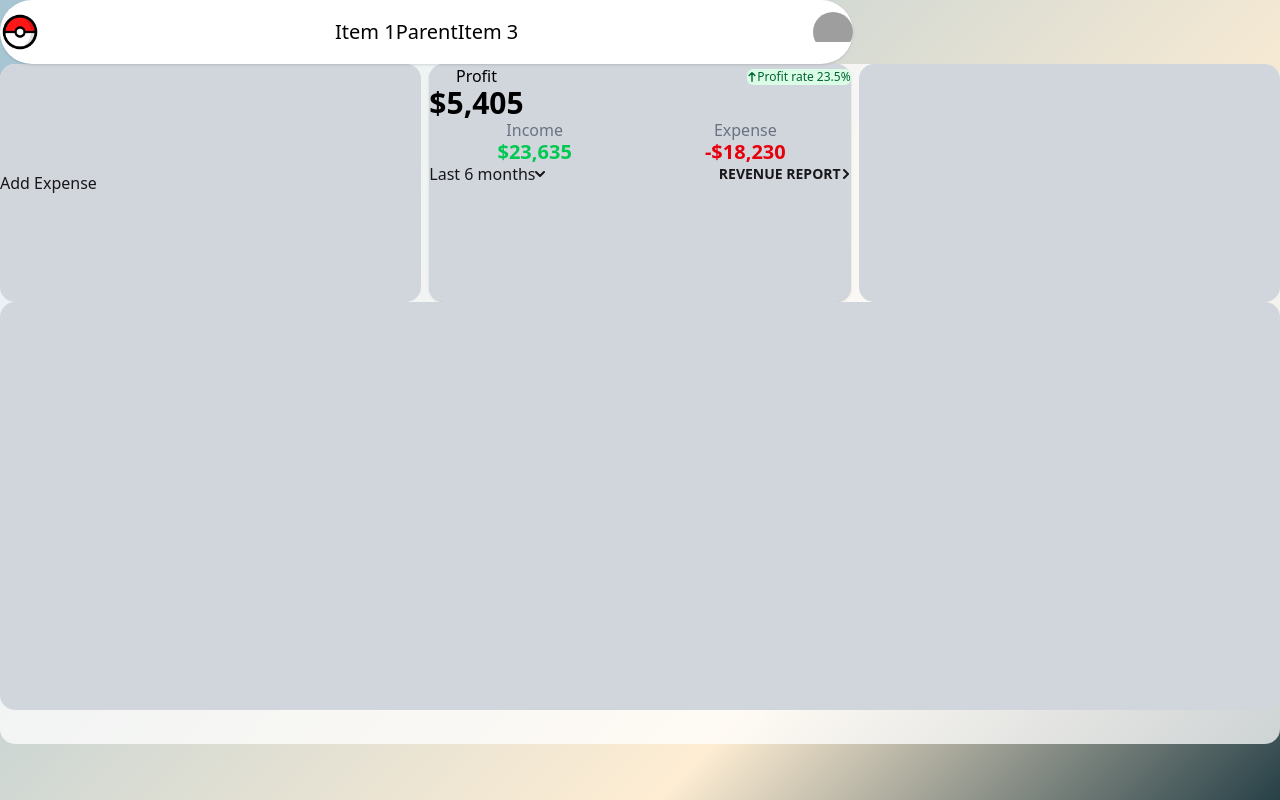
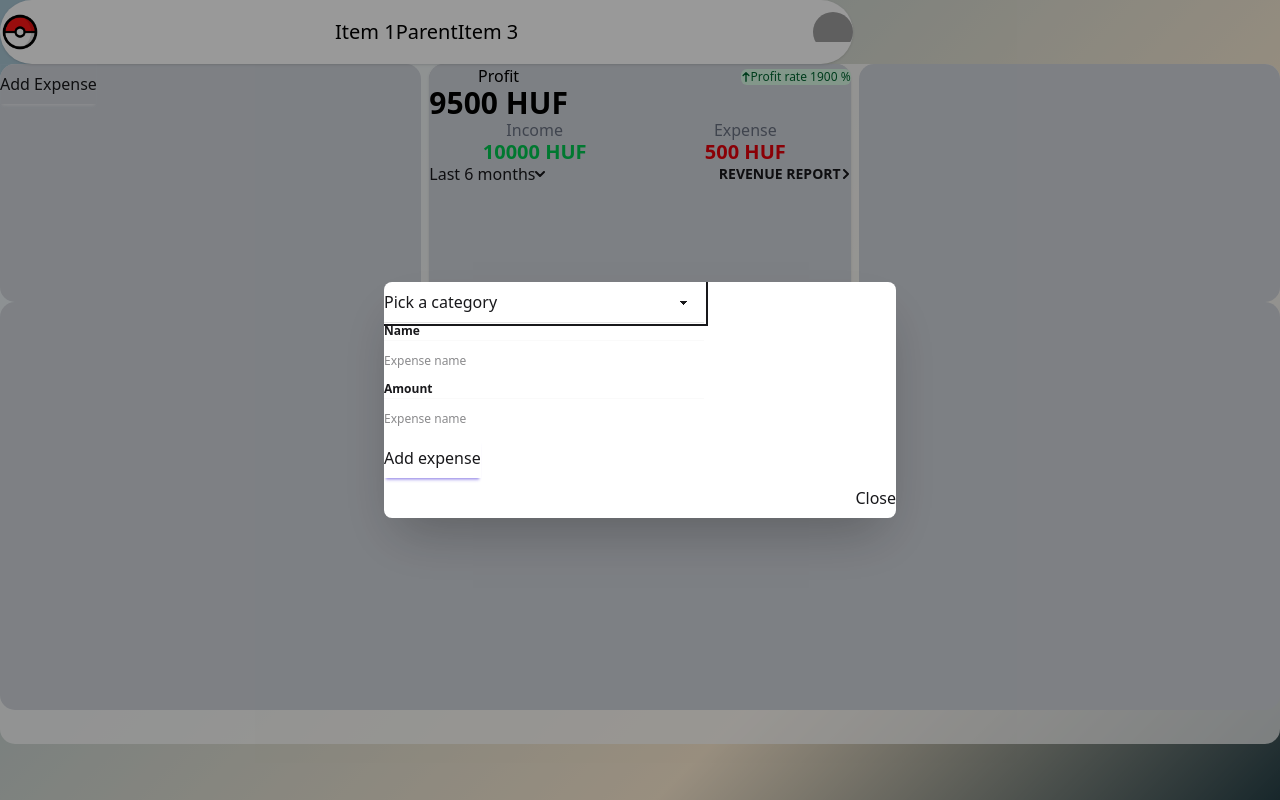
Before and after one commit to nemetabe/el-proyecte-grande-pokepocket-java, a React (Vite) app in the folder Frontend/PokePocket/: page /main/mypocket in a window 1280 px wide. Both pictures are taken after a click on the button "Add Expense". Built offline with nearby package versions, Linux system fonts and the light colour scheme; grey boxes are pictures that could not be loaded.

Commit message:
Frontend Add expense feature

```diff
--- a/Frontend/PokePocket/src/components/AddExpenseForm.jsx
+++ b/Frontend/PokePocket/src/components/AddExpenseForm.jsx
@@ -1,7 +1,7 @@
 import { useEffect, useState } from "react";
 import {fetchData} from "../utils";
 
-function AddExpenseForm({userId}) {
+function AddExpenseForm({userId, setExpense}) {
     const [categories, setCategories] = useState([]);
 
     const [category, setCategory] = useState(0);
@@ -23,7 +23,9 @@ function AddExpenseForm({userId}) {
         };
 
         let transactionId;
-        fetchData("/transactions/add", "POST", expenseObject).then(response => transactionId = response);
+        fetchData("transactions/add", "POST", expenseObject).then(response => transactionId = response);
+        // fetchData("transactions/")
+        document.getElementById("my_modal_4").close();
     }
 
     return (
--- a/Frontend/PokePocket/src/pages/MyPocket/MyPocket.jsx
+++ b/Frontend/PokePocket/src/pages/MyPocket/MyPocket.jsx
@@ -1,11 +1,19 @@
-import React from "react";
+import React, { useState } from "react";
+import AddExpenseForm from "../../components/AddExpenseForm";
 
 function MyPocket() {
+  const [income, setIncome] = useState(10000);
+  const [expense, setExpense] = useState(500);
+  const [profit, setProfit] = useState(income-expense);
   return (
+    <>
       <div className="bg-white/75 h-[85vh] m-5 text-center p-2 rounded-[15px]">
         <div className="grid grid-cols-3 h-[35%] gap-2">
           <div className="bg-gray-300  rounded-[15px] flex">
-          <button className="m-auto bg-pokeball p-3 rounded-[15px] cursor-pointer">
+            <button
+              className="btn m-auto bg-pokeball p-3 rounded-[15px] "
+              onClick={() => document.getElementById("my_modal_4").showModal()}
+            >
               Add Expense
             </button>
           </div>
@@ -15,7 +23,7 @@ function MyPocket() {
                 <dl>
                   <dt class="text-base font-normal text-black pb-1">Profit</dt>
                   <dd class="leading-none text-3xl font-bold text-black">
-                  $5,405
+                    {profit} HUF
                   </dd>
                 </dl>
                 <div>
@@ -35,7 +43,7 @@ function MyPocket() {
                         d="M5 13V1m0 0L1 5m4-4 4 4"
                       />
                     </svg>
-                  Profit rate 23.5%
+                    Profit rate {profit/expense*100} %
                   </span>
                 </div>
               </div>
@@ -46,7 +54,7 @@ function MyPocket() {
                     Income
                   </dt>
                   <dd class="leading-none text-xl font-bold text-green-500 dark:text-green-400">
-                  $23,635
+                    {income} HUF
                   </dd>
                 </dl>
                 <dl>
@@ -54,7 +62,7 @@ function MyPocket() {
                     Expense
                   </dt>
                   <dd class="leading-none text-xl font-bold text-red-600 dark:text-red-500">
-                  -$18,230
+                    {expense} HUF
                   </dd>
                 </dl>
               </div>
@@ -177,13 +185,24 @@ function MyPocket() {
               </div>
             </div>
           </div>
-        <div className="bg-gray-300 rounded-[15px]">
-        </div>
+          <div className="bg-gray-300 rounded-[15px]"></div>
         </div>
         <div className="grid grid-cols-1 h-[60%] rounded-[15px] my-4 gap-2">
           <div className="bg-gray-300 rounded-[15px] flex"></div>
         </div>
       </div>
+      <dialog id="my_modal_4" className="modal">
+        <div className="modal-box w-11/12  justify-center">
+          <AddExpenseForm userId={1} setExpense={setExpense}></AddExpenseForm>
+          <div className="modal-action">
+            <form method="dialog">
+              {/* if there is a button, it will close the modal */}
+              <button className="btn">Close</button>
+            </form>
+          </div>
+        </div>
+      </dialog>
+    </>
   );
 }
 
```
Lines whose indentation alone changed are shown as unchanged.
